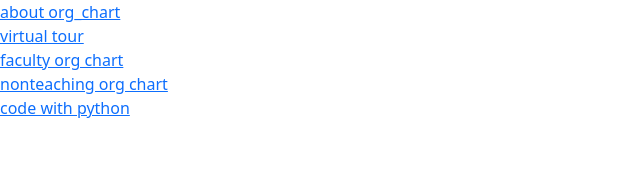
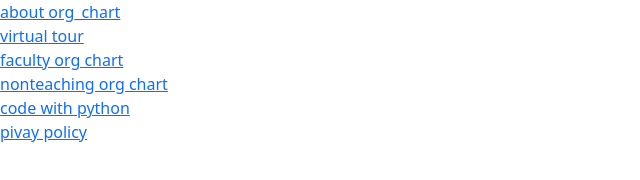
Before and after one commit to takoyaks/ICTV-tour, a plain HTML site: page index.html in a window 1280 px wide. Shown: the whole page, without its empty margins (0-640 px from the left). Drawn offline with Linux system fonts and the light colour scheme.

Commit message:
Update index.html

```diff
--- a/index.html
+++ b/index.html
@@ -16,6 +16,7 @@
         <li ><a href="about_cictogchart_faculty.html">faculty org chart</a></li>
         <li ><a href="about_cictogchart_nonteaching.html">nonteaching org chart</a></li>
         <li ><a href="my_py.html">code with python</a></li>
+         <li ><a href="privacy_policy_ictv_tour.html">pivay policy</a></li>
       </ul>
 </body>
 </html>
```
